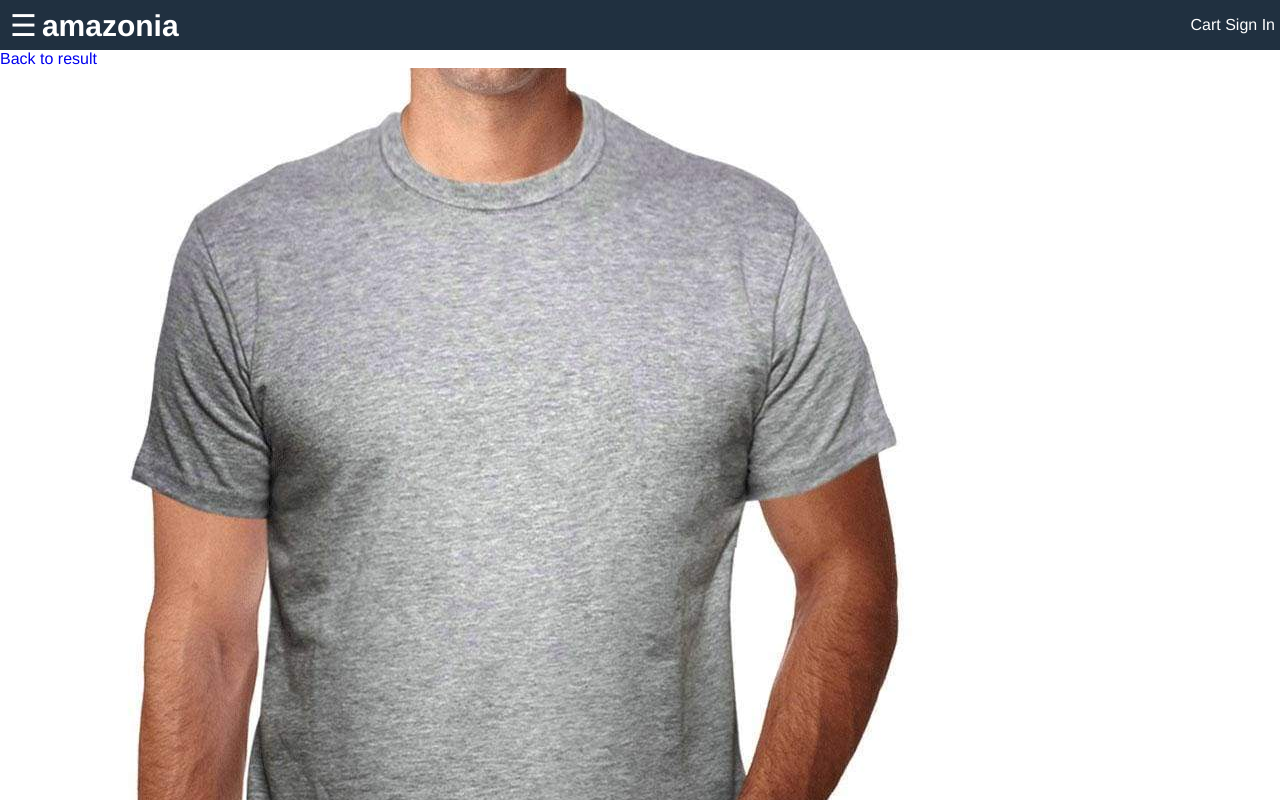
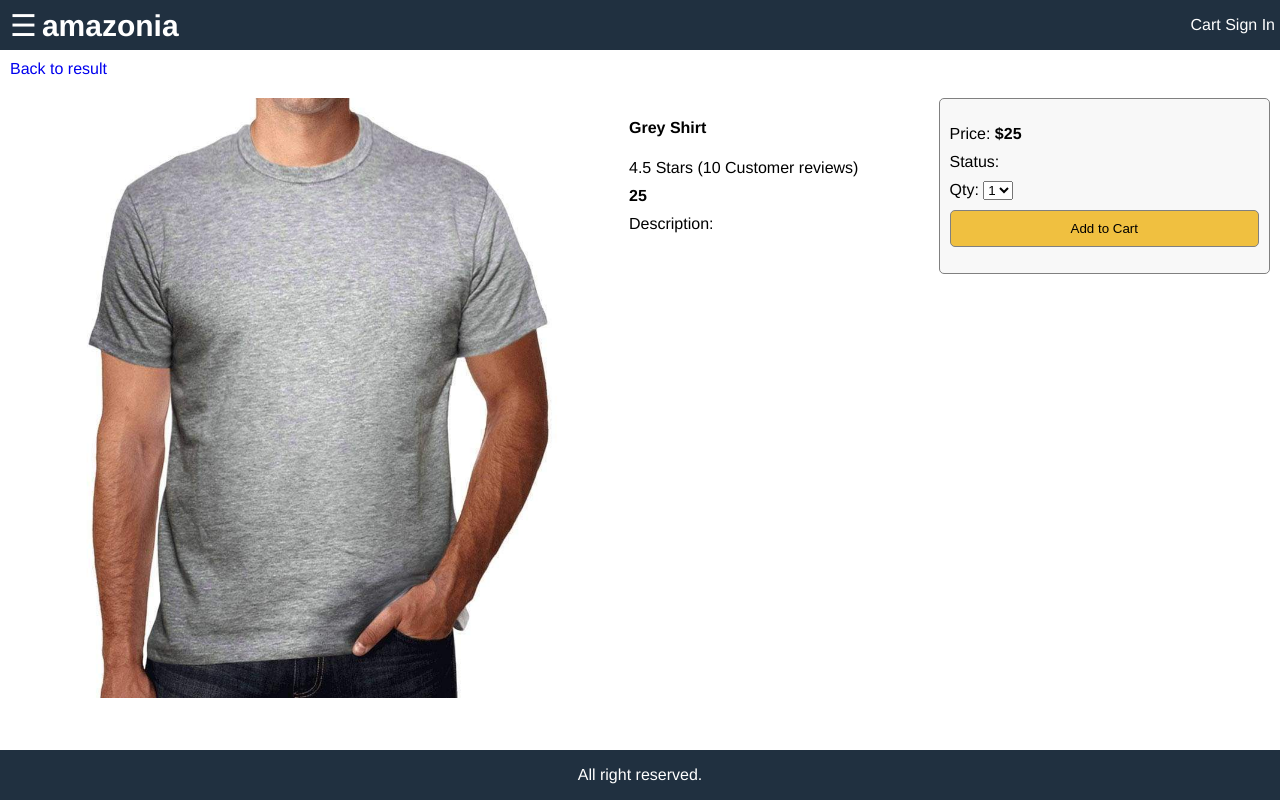
Before and after one commit to Otepiii/E-commerce-React-app, a React (Create React App) app in the folder frontend/: page /product/1 in a window 1280 px wide. Shown: the top 800 px of the page. Built offline with nearby package versions, Linux system fonts and the light colour scheme.

Commit message:
modified productScreen added details and styling

```diff
--- a/frontend/src/Screens/ProductScreen.js
+++ b/frontend/src/Screens/ProductScreen.js
@@ -7,7 +7,7 @@ function ProductScreen(props) {
   const product = data.products.find((x) => x._id === props.match.params.id);
   return (
     <div>
-      <div>
+      <div className="back-to-result">
         <Link to="/">Back to result</Link>
       </div>
       <div className="details">
@@ -31,6 +31,29 @@ function ProductScreen(props) {
             </li>
           </ul>
         </div>
+
+        <div className="details-action">
+          <ul>
+            <li>
+              Price: <b>${product.price}</b>
+            </li>
+            <li>Status: {product.status}</li>
+            <li>
+              Qty:{" "}
+              <select>
+                <option>1</option>
+                <option>2</option>
+                <option>3</option>
+                <option>4</option>
+                <option>5</option>
+                <option>6</option>
+              </select>
+            </li>
+            <li>
+              <button className="button primary"> Add to Cart</button>
+            </li>
+          </ul>
+        </div>
       </div>
     </div>
   );
--- a/frontend/src/index.css
+++ b/frontend/src/index.css
@@ -155,3 +155,71 @@ a:hover {
   right: 0.5rem;
   top: 1.5rem;
 }
+
+/* Products Details */
+.details {
+  display: flex;
+  justify-content: space-between;
+  align-items: flex-start;
+  flex-wrap: wrap;
+  padding: 1rem;
+}
+
+.details-image {
+  flex: 2 1 60rem;
+}
+
+.details-image img {
+  max-width: 60rem;
+  width: 100%;
+}
+
+.details-info {
+  flex: 1 1 30rem;
+}
+
+.details-action {
+  flex: 1 1 30rem;
+}
+
+.details-info ul,
+.details-action ul {
+  list-style-type: none;
+  padding: 0;
+}
+
+.details-info li,
+.details-action li {
+  margin-bottom: 1rem;
+}
+
+.back-to-result {
+  padding: 1rem;
+}
+
+.details-action {
+  border: 0.1rem #808080 solid;
+  border-radius: 0.5rem;
+  background-color: #f8f8f8;
+  padding: 1rem;
+}
+
+.details-action ul li:last-child {
+  display: flex;
+  flex-direction: column;
+}
+
+.button {
+  padding: 1rem;
+  border: 0.1rem #808080 solid;
+  border-radius: 0.5rem;
+  cursor: pointer;
+}
+
+.button:hover {
+  border: 0.1rem #404040 solid;
+}
+
+.button.primary {
+  background-color: #f0c040;
+}
```
